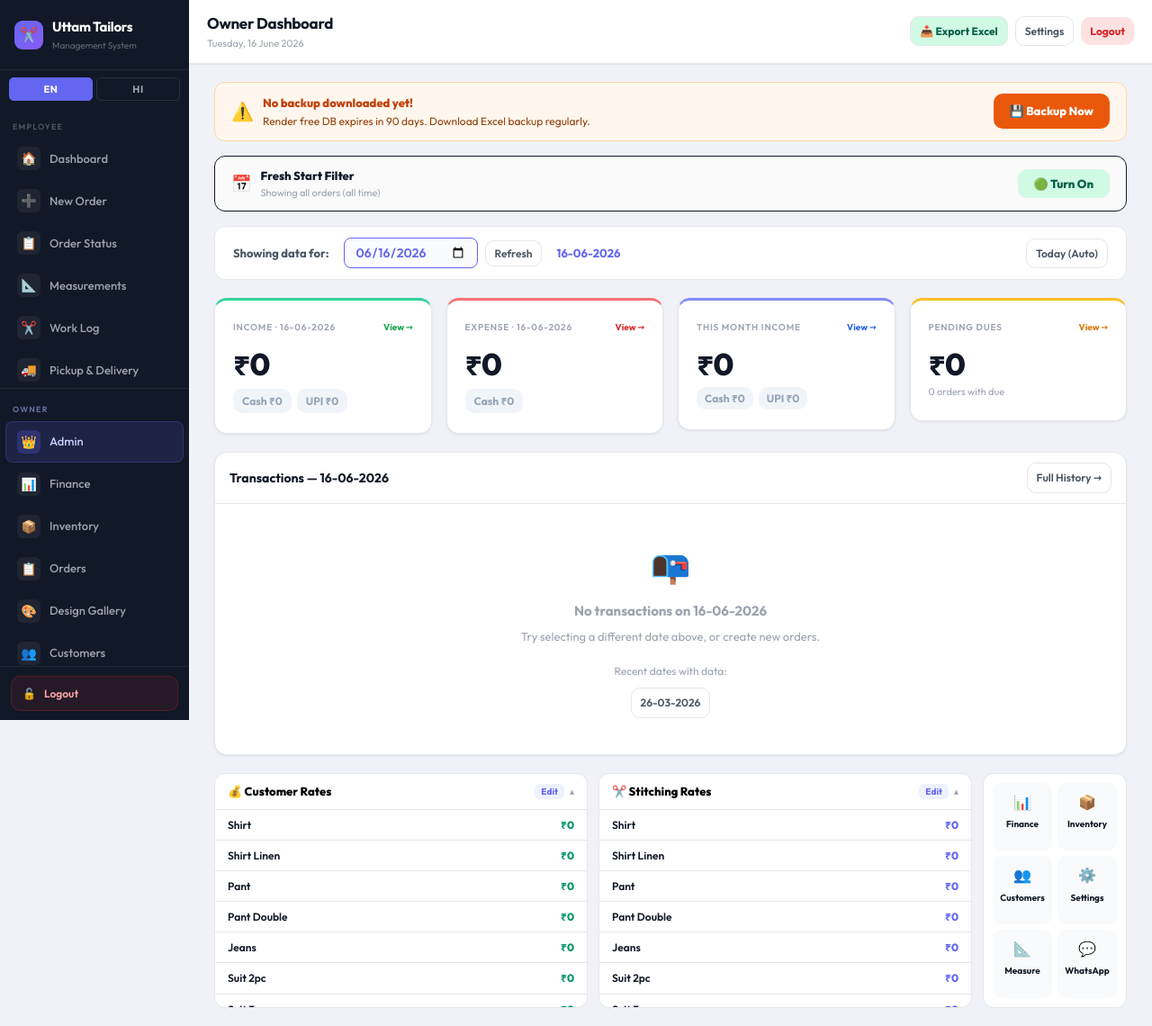
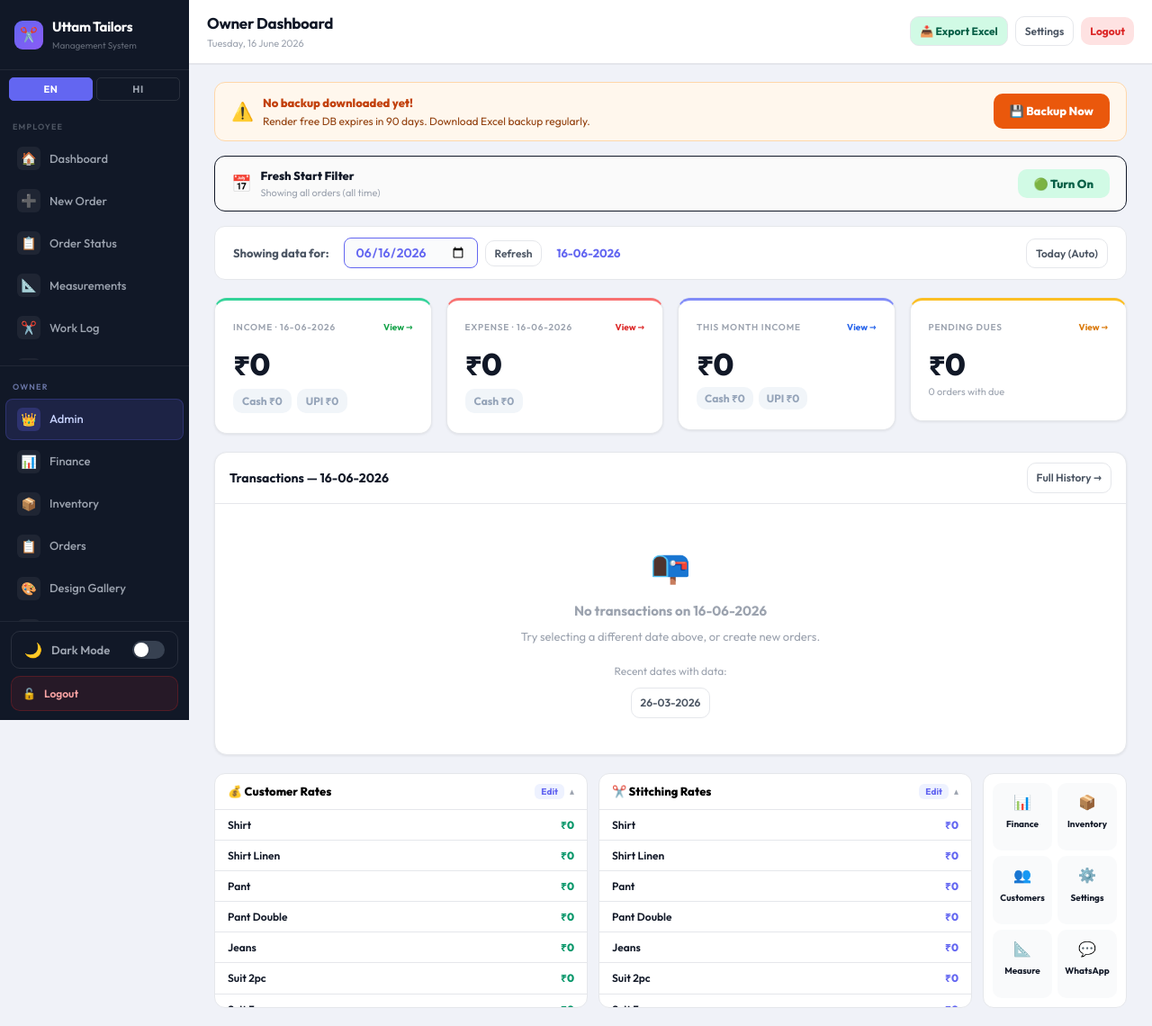
Before and after one commit to thenikhilkumawat/UTMS, a Flask app: page /owner/dashboard in a window 1280 px wide. Shown: the whole page at 90% size. Run offline with Flask 3, Linux system fonts and the light colour scheme; the visitor is signed in with stand-in values (Sample User, id 1); data comes from the database, SQL or seed files in the repository; data that the repository does not hold is empty; parts of the project's set-up code (start-up, migrations or seed data) failed here and were passed over; some libraries are stand-ins or nearby versions.

Commit message:
feat: Add dark mode toggle button in sidebar + JS

```diff
--- a/templates/base.html
+++ b/templates/base.html
@@ -110,6 +110,16 @@
     {% endif %}
 
     <div class="sidebar-footer">
+      <!-- Dark Mode Toggle -->
+      <button id="dark-toggle" onclick="toggleDarkMode()" title="Toggle Dark Mode">
+        <span class="toggle-icon" id="dark-icon">🌙</span>
+        <span class="lang-en">Dark Mode</span>
+        <span class="lang-hi" style="display:none;">डार्क मोड</span>
+        <div class="dark-toggle-track" id="dark-track">
+          <div class="dark-toggle-thumb"></div>
+        </div>
+      </button>
+
       {% if session.get('owner_logged_in') %}
         <a href="/owner/logout" class="owner-btn danger-btn" style="display:flex;">
           <span>🔓</span><span data-t="logout">Logout Owner</span>
@@ -145,6 +155,46 @@
 {% endwith %}
 
 <script src="/static/js/lang.js"></script>
+
+<!-- ── DARK MODE ── -->
+<script>
+(function() {
+  // Apply saved theme IMMEDIATELY (before paint) to avoid flash
+  var saved = localStorage.getItem('utms-theme');
+  if (saved === 'dark') {
+    document.documentElement.setAttribute('data-theme', 'dark');
+  }
+})();
+
+function toggleDarkMode() {
+  var html  = document.documentElement;
+  var isDark = html.getAttribute('data-theme') === 'dark';
+  var icon  = document.getElementById('dark-icon');
+  var track = document.getElementById('dark-track');
+  if (isDark) {
+    html.removeAttribute('data-theme');
+    localStorage.setItem('utms-theme', 'light');
+    if (icon)  icon.textContent = '🌙';
+    if (track) track.classList.remove('on');
+  } else {
+    html.setAttribute('data-theme', 'dark');
+    localStorage.setItem('utms-theme', 'dark');
+    if (icon)  icon.textContent = '☀️';
+    if (track) track.classList.add('on');
+  }
+}
+
+// Sync toggle button state on load
+document.addEventListener('DOMContentLoaded', function() {
+  var isDark = document.documentElement.getAttribute('data-theme') === 'dark';
+  var icon   = document.getElementById('dark-icon');
+  var track  = document.getElementById('dark-track');
+  if (isDark) {
+    if (icon)  icon.textContent = '☀️';
+    if (track) track.classList.add('on');
+  }
+});
+</script>
 <script>
 // Font size controller - loads from localStorage
 (function applyFontSize() {
```
